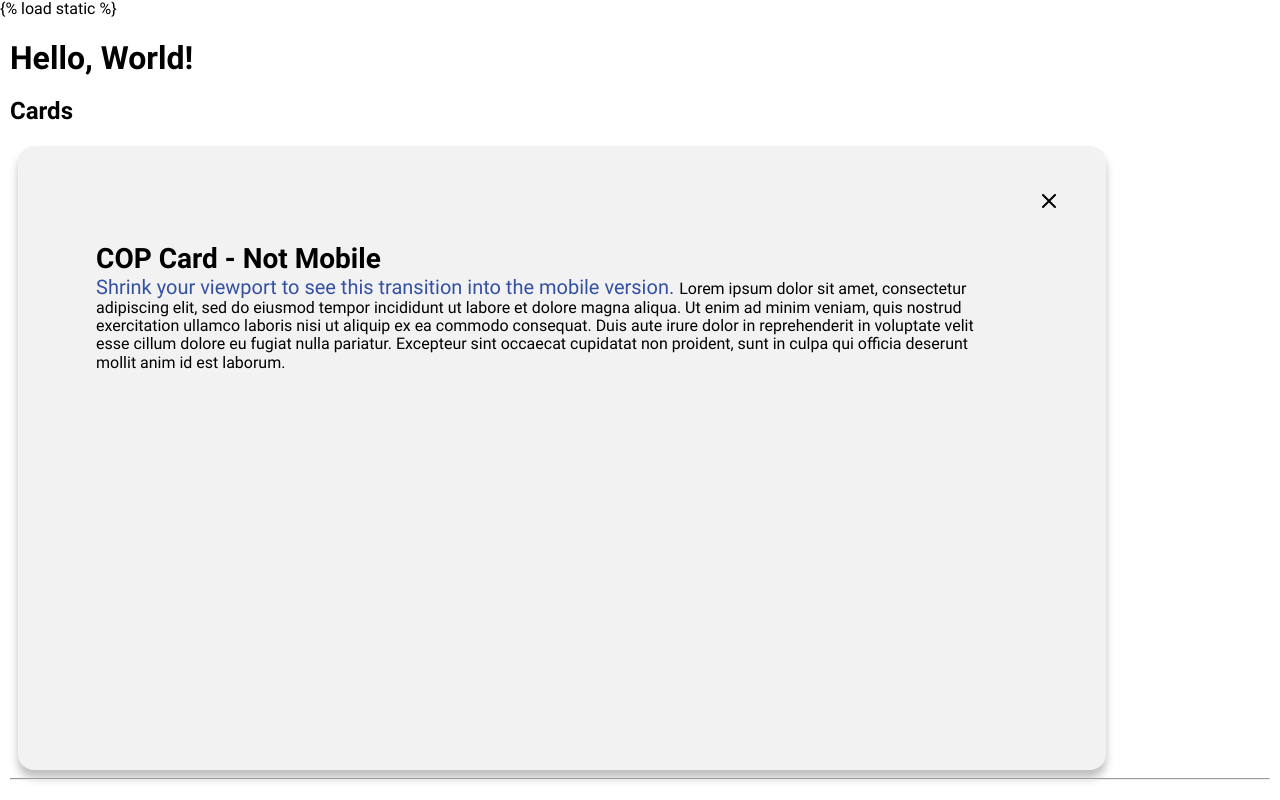
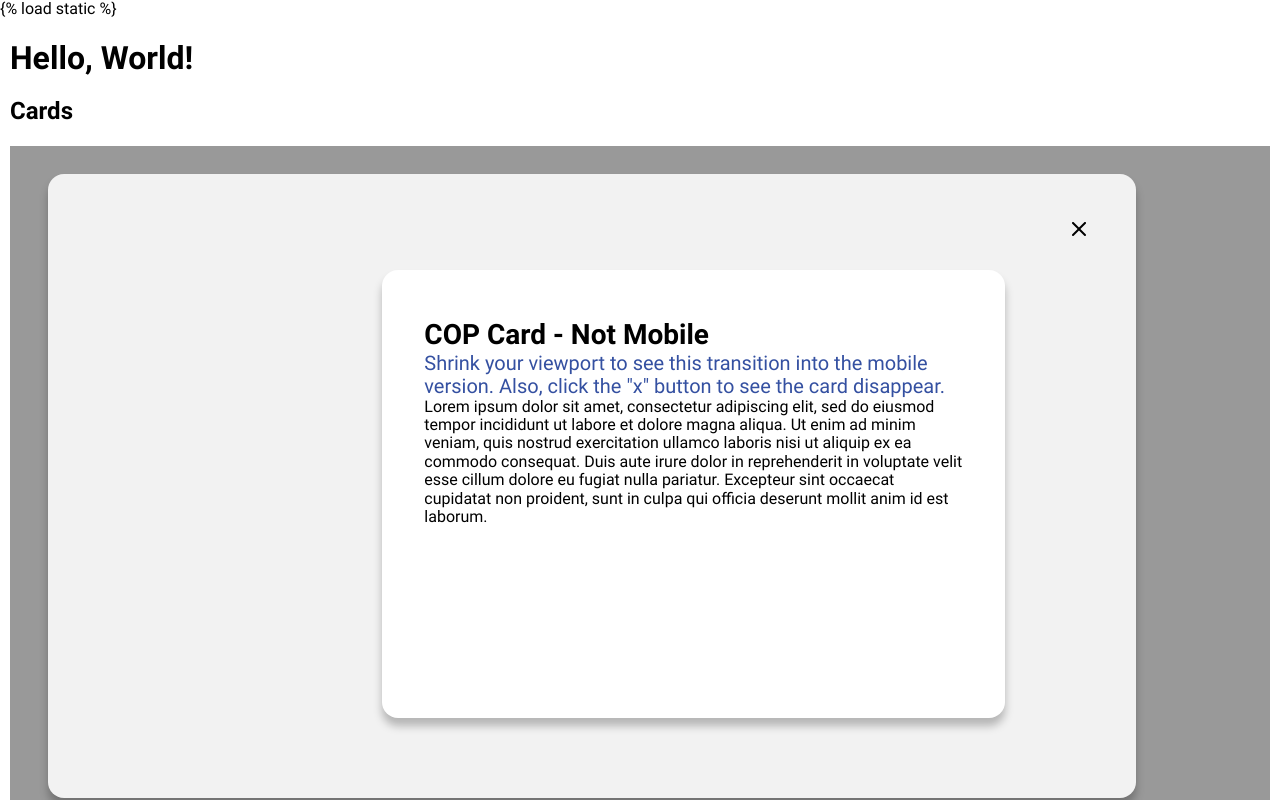
Before and after one commit to hackforla/CivicTechJobs, a React app: page / in a window 1280 px wide. Shown: the top 800 px of the page. Built offline with nearby package versions, Linux system fonts and the light colour scheme.

Commit message:
updated demo

```diff
--- a/frontend/src/components/App.js
+++ b/frontend/src/components/App.js
@@ -1,6 +1,6 @@
 import React, { Component, Fragment } from "react";
 import { render } from "react-dom";
-import { CopCard } from "./Cards/Cards";
+import { CopCard, InnerCopCard } from "./Cards/Cards";
 import * as Images from "../assets/images/images";
 
 function App() {
@@ -8,20 +8,26 @@ function App() {
     <div style={{ margin: "10px" }}>
       <h1>Hello, World!</h1>
       <h2>Cards</h2>
+      <div style={{ backgroundColor: "rgba(0,0,0,0.4)", padding: "20px 30px" }}>
         <CopCard openState={true} size="lg">
+          <InnerCopCard>
             <div className="title-3">COP Card - Not Mobile</div>
             <span className="red">
-          Shrink your viewport to see this transition into the mobile version.{" "}
+              Shrink your viewport to see this transition into the mobile
+              version. Also, click the "x" button to see the card disappear.{" "}
             </span>
             {lorem}
+          </InnerCopCard>
         </CopCard>
         <CopCard openState={true} size="sm">
           <div className="title-4">COP Card - Mobile</div>
           <span className="red">
-          Grow your viewport to see this transition into the non-mobile version.{" "}
+            Grow your viewport to see this transition into the non-mobile
+            version. Also, click the "x" button to see the card disappear.{" "}
           </span>
           {lorem}
         </CopCard>
+      </div>
       <hr></hr>
       <h2>Logos</h2>
       <img src={Images.LogoHorizontal} height="50"></img>
```
Lines whose indentation alone changed are shown as unchanged.
